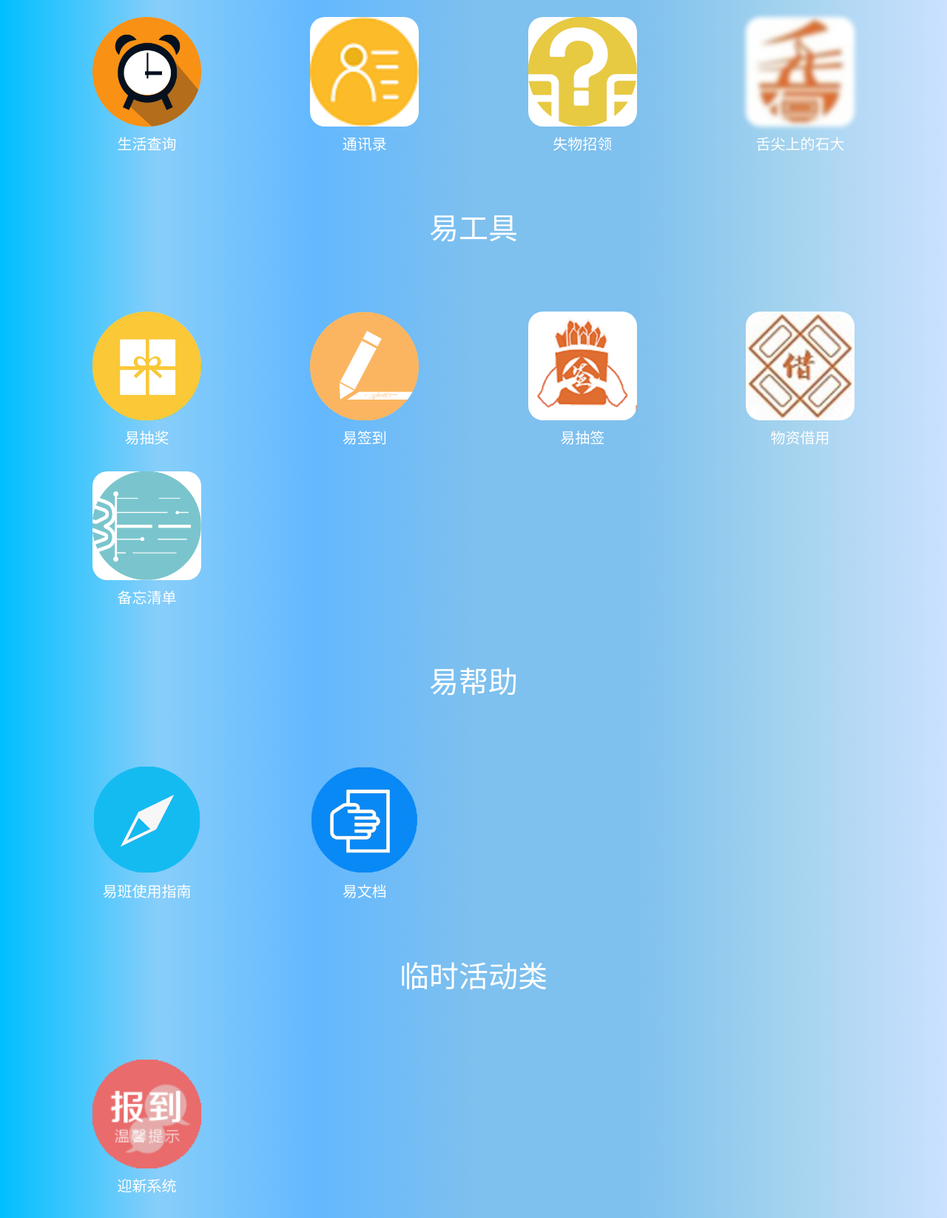
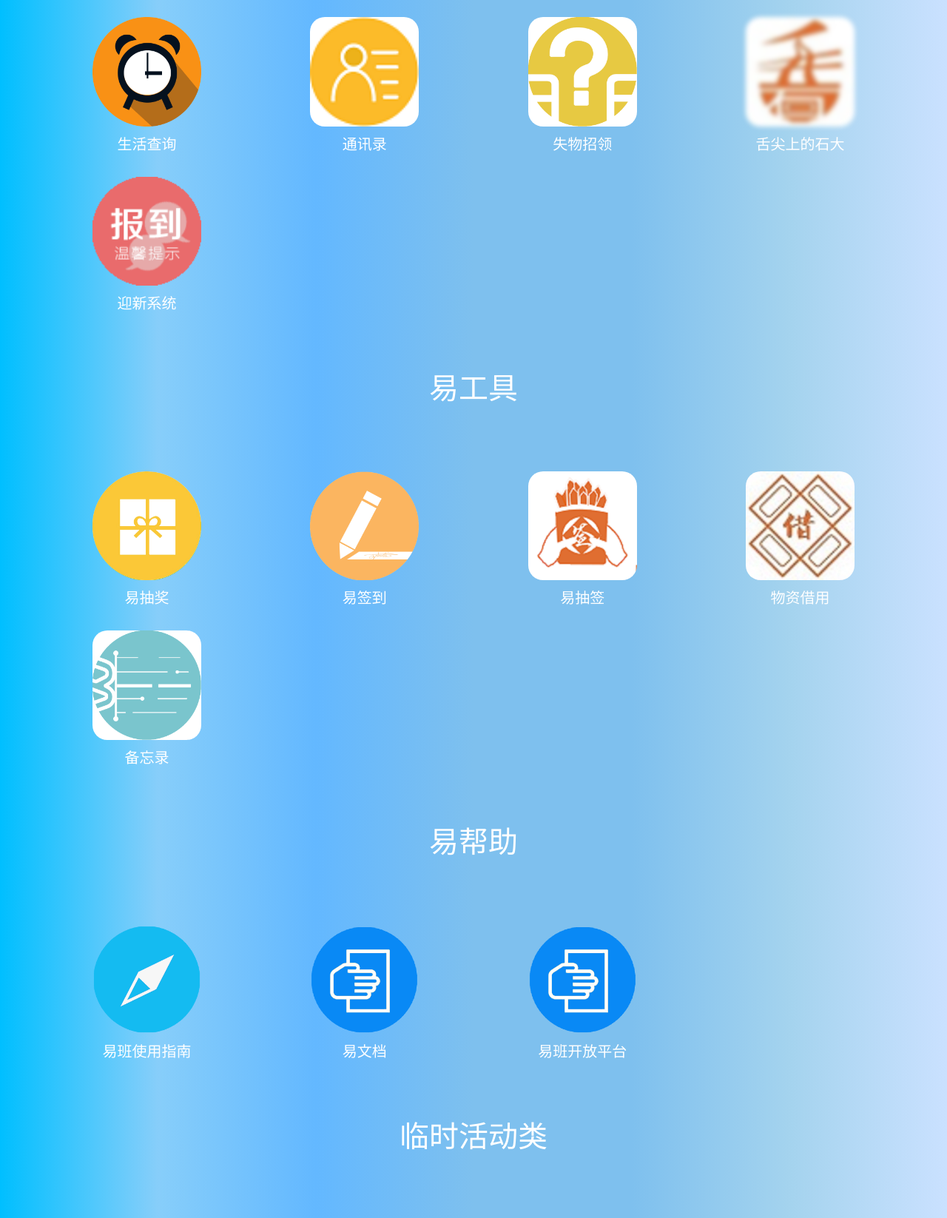
Before and after one commit to upcyiban/ApplicationPlatform, a website: page app/index.html in a window 1280 px wide. Shown: the part 578-2224 px from the top of the page at 74% size. Drawn offline with nearby package versions, Linux system fonts and the light colour scheme; files that its build step writes are made by us from their sources; a web font is replaced by a local one.

Commit message:
稍微变动了下

```diff
--- a/app/index.html
+++ b/app/index.html
@@ -54,8 +54,12 @@
       <p>失物招领</p>
     </div>
     <div class="col-xs-6 col-md-3">
-      <a href="#"><img src="images/舌尖上的石大.png" class="item shadows picture"></a>
+      <a href="http://f.yiban.cn/iapp96853"><img src="images/舌尖上的石大.png" class="item shadows picture"></a>
       <p>舌尖上的石大</p>
+    </div>
+    <div class="col-xs-6 col-md-3">
+      <a href="http://yb.upc.edu.cn/welcome/"><img src="images/迎新系统.jpg" class="item shadows"></a>
+      <p>迎新系统</p>
     </div>
 
   </div>
@@ -80,7 +84,7 @@
     </div>
     <div class="col-xs-6 col-md-3">
       <a href="http://yb.upc.edu.cn/project/todolist/"><img src="images/备忘录.png" class="item shadows"></a>
-      <p>备忘清单</p>
+      <p>备忘录</p>
     </div>
   </div>
 
@@ -95,12 +99,12 @@
         <a href="http://yb.upc.edu.cn/project/yitext/#/"><img src="images/易文档.jpg" class="item shadows"></a>
         <p>易文档</p>
       </div>
+      <div class="col-xs-6 col-md-3">
+        <a href="https://o.yiban.cn/"><img src="images/易文档.jpg" class="item shadows"></a>
+        <p>易班开放平台</p>
+      </div>
     </div>
   </div>
-
-
-
-
 
   <h3 class="title">临时活动类</h3>
   <div class="row">
```
